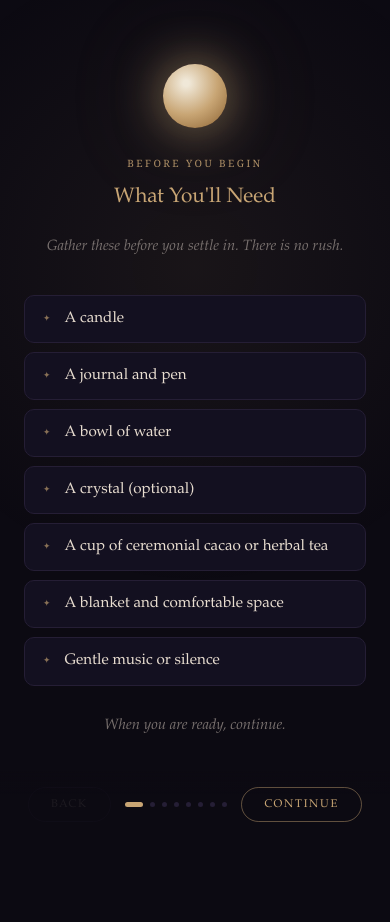
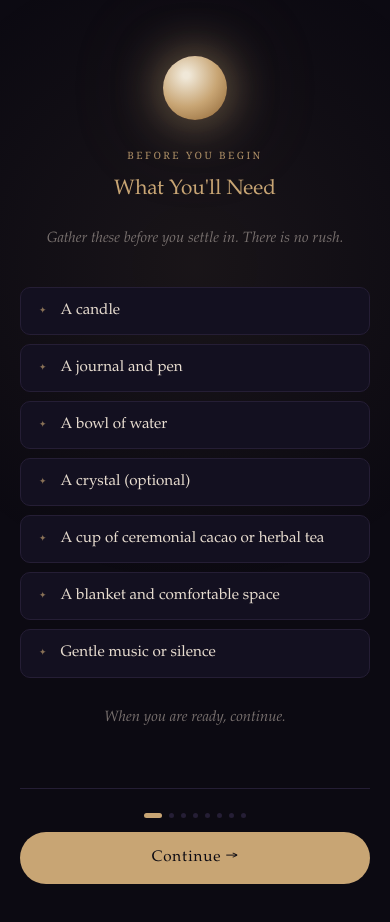
Before and after one commit to themelissamelrose-afk/inner-compass, a website: page public/new-moon-cancer.html in a window 390 px wide. Both pictures are taken after a click on the button "Begin the Ceremony". Before the commit the page ends 876 px from the top, so only its background shows below. Drawn offline with Linux system fonts and the light colour scheme.

Commit message:
Move Continue button inline under content for mobile usability

```diff
--- a/public/new-moon-cancer.html
+++ b/public/new-moon-cancer.html
@@ -49,7 +49,7 @@
   .step {
     display: none;
     min-height: 100vh;
-    padding: 64px 24px 120px;
+    padding: 56px 20px 60px;
     max-width: 560px;
     margin: 0 auto;
     flex-direction: column;
@@ -392,28 +392,12 @@
   }
   .btn-begin:hover { opacity: 0.83; }
 
-  /* NAV */
-  #nav {
-    position: fixed; bottom: 0; left: 0; right: 0;
-    padding: 16px 28px 22px;
-    display: none;
-    align-items: center; justify-content: space-between;
-    background: linear-gradient(to top, var(--bg) 68%, transparent);
-    z-index: 100;
+  /* INLINE NAV */
+  .step-nav {
+    width: 100%; margin-top: 40px;
+    display: flex; flex-direction: column; align-items: center; gap: 14px;
+    padding-top: 24px; border-top: 1px solid var(--border);
   }
-  #nav.visible { display: flex; }
-  .nav-btn {
-    background: transparent;
-    border: 1px solid var(--border); color: var(--muted);
-    font-family: inherit; font-size: 0.7rem;
-    letter-spacing: 0.15em; text-transform: uppercase;
-    padding: 10px 22px; border-radius: 50px;
-    cursor: pointer; transition: all 0.2s;
-  }
-  .nav-btn.fwd { border-color: rgba(200,165,116,0.45); color: var(--gold); }
-  .nav-btn:not(:disabled):hover { border-color: var(--gold); color: var(--gold); }
-  .nav-btn:disabled { opacity: 0.15; cursor: default; }
-
   .dots { display: flex; gap: 7px; align-items: center; }
   .dot {
     width: 5px; height: 5px; border-radius: 50%;
@@ -421,6 +405,22 @@
   }
   .dot.active { background: var(--gold); width: 18px; border-radius: 3px; }
   .dot.done   { background: rgba(200,165,116,0.3); }
+  .btn-continue {
+    width: 100%; background: var(--gold); color: var(--bg);
+    font-family: inherit; font-size: 0.95rem; letter-spacing: 0.06em;
+    padding: 17px; border-radius: 50px; border: none;
+    cursor: pointer; transition: opacity 0.2s;
+  }
+  .btn-continue:hover { opacity: 0.85; }
+  .btn-continue:disabled { opacity: 0.3; cursor: default; }
+  .btn-back {
+    background: transparent; border: none;
+    color: var(--muted); font-family: inherit;
+    font-size: 0.7rem; letter-spacing: 0.15em;
+    text-transform: uppercase; cursor: pointer;
+    padding: 4px 0; transition: color 0.2s;
+  }
+  .btn-back:hover { color: var(--gold); }
 </style>
 
 <div class="wrap">
@@ -596,11 +596,6 @@
 
 </div>
 
-<nav id="nav">
-  <button class="nav-btn" id="prevBtn" onclick="prevStep()" disabled>Back</button>
-  <div class="dots" id="dots"></div>
-  <button class="nav-btn fwd" id="nextBtn" onclick="nextStep()">Continue</button>
-</nav>
 
 <script>
   let cur = 0;
@@ -630,14 +625,26 @@
   ];
   let mIdx = 0;
 
-  function buildDots() {
-    const el = document.getElementById('dots');
-    el.innerHTML = '';
+  function dotsHTML() {
+    let h = '<div class="dots">';
     for (let i = 1; i < TOTAL; i++) {
-      const d = document.createElement('div');
-      d.className = 'dot' + (i === cur ? ' active' : i < cur ? ' done' : '');
-      el.appendChild(d);
+      h += `<div class="dot${i === cur ? ' active' : i < cur ? ' done' : ''}"></div>`;
     }
+    return h + '</div>';
+  }
+
+  function renderNav() {
+    document.querySelectorAll('.step-nav').forEach(el => el.remove());
+    if (cur === 0) return;
+    const isLast = cur === TOTAL - 1;
+    const nav = document.createElement('div');
+    nav.className = 'step-nav';
+    nav.innerHTML = `
+      ${dotsHTML()}
+      <button class="btn-continue" onclick="nextStep()" ${isLast ? 'disabled' : ''}>${isLast ? 'Complete' : 'Continue →'}</button>
+      ${cur > 1 ? '<button class="btn-back" onclick="prevStep()">← Back</button>' : ''}
+    `;
+    document.getElementById('s' + cur).appendChild(nav);
   }
 
   function go(n) {
@@ -645,19 +652,8 @@
     if (cur === 5 && breathActive) stopBreath();
     cur = n;
     document.getElementById('s' + cur).classList.add('active');
-
-    const nav = document.getElementById('nav');
-    if (cur === 0) { nav.classList.remove('visible'); }
-    else           { nav.classList.add('visible'); }
-
-    document.getElementById('prevBtn').disabled = cur <= 1;
-    const nb = document.getElementById('nextBtn');
-    nb.textContent = cur === TOTAL - 1 ? 'Complete' : 'Continue';
-    nb.disabled    = cur === TOTAL - 1;
-
-    buildDots();
+    renderNav();
     window.scrollTo({ top: 0, behavior: 'smooth' });
-
     if (cur === 3) revealQuestions();
   }
 
@@ -733,5 +729,5 @@
     }, 4000);
   }
 
-  buildDots();
+  renderNav();
 </script>
```
